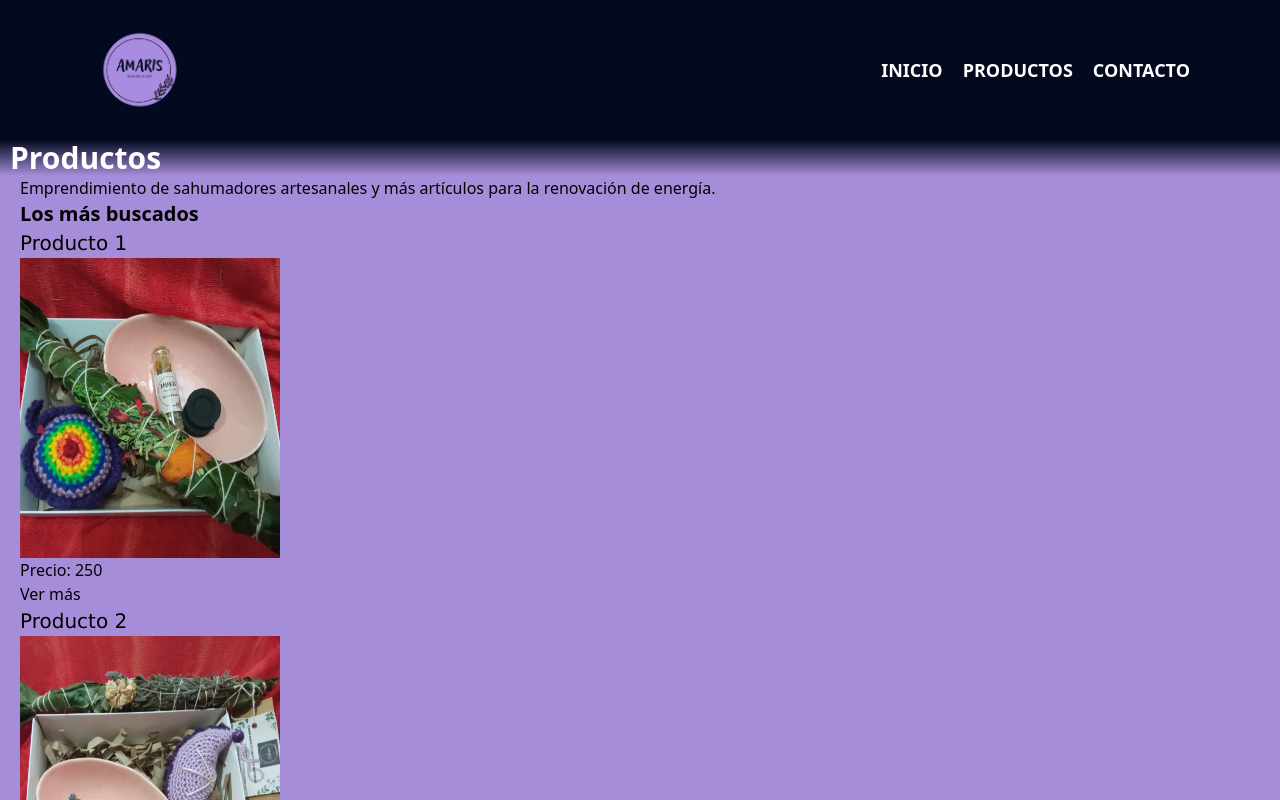
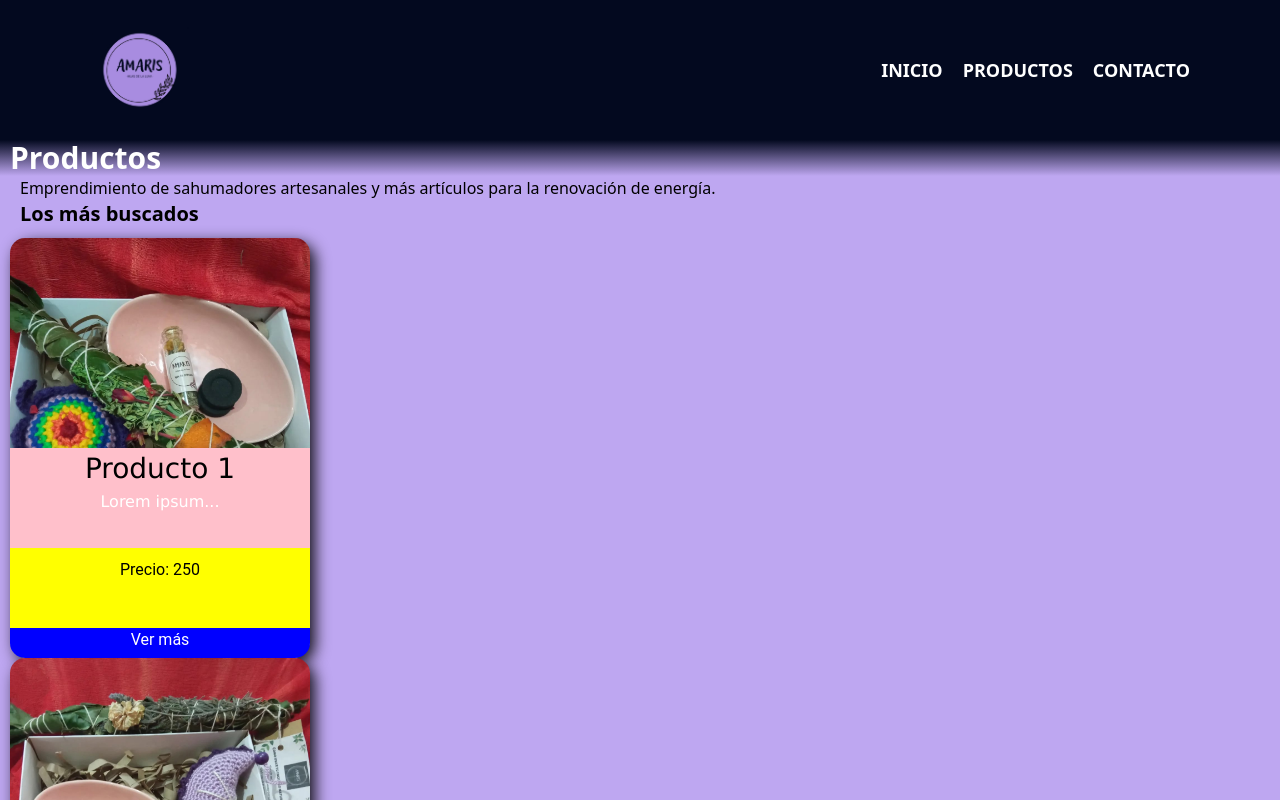
Before and after one commit to JoaoMora93/Proyecto_ReactJS_Joao_Moraes, a React (Vite) app in the folder tienda_reactJS_ JoaoM/: page / in a window 1280 px wide. Shown: the top 800 px of the page. Built offline with nearby package versions, Linux system fonts and the light colour scheme.

Commit message:
arreglos...

```diff
--- a/tienda_reactJS_ JoaoM/src/App.css
+++ b/tienda_reactJS_ JoaoM/src/App.css
@@ -15,5 +15,4 @@
   padding: 0;
   margin: 0;
   box-sizing: border-box;
-  background-image: url;
-}
+  }
--- a/tienda_reactJS_ JoaoM/src/components/ItemCard/ItemCard.jsx
+++ b/tienda_reactJS_ JoaoM/src/components/ItemCard/ItemCard.jsx
@@ -5,11 +5,23 @@ const ItemCard = ({item}) => {
 
     return (
         <div className="Item__Card">
-            <h4 className="Item__title px-5">{item.nombre}</h4>
-            <img className="Item__img px-5" src={item.img} alt={item.nombre} />
-            <p className="Item__description px-5">{item.descripcion}</p>
-            <p className="Item__price px-5">Precio: {item.precio}</p>
-            <button className="px-5">Ver más</button>
+            <div className="Item__img">
+                <img src={item.img} alt={item.nombre} />
+            </div>
+
+            <div className='Item__text'>
+            <h3>{item.nombre}</h3>
+            <p>{item.descripcion}</p>
+            </div>
+
+            <div className="Item__price">
+                <p >Precio: {item.precio}</p>
+            </div>
+
+            <div className="Item__btn">
+                <button>Ver más</button>
+            </div>
+
         </div>
     )
 }
--- a/tienda_reactJS_ JoaoM/src/components/ItemCard/ItemCard.scss
+++ b/tienda_reactJS_ JoaoM/src/components/ItemCard/ItemCard.scss
@@ -1,15 +1,63 @@
 
 
 .Item__Card{
+    display: grid;
+    width: 300px;
+    grid-template-columns: 300px;
+    grid-template-rows: 210px 100px 80px 30px;
+    grid-template-areas: "image" "texto" "price" "btn";
+    border-radius: 18px;
+    background-color: white;
+    box-shadow: 5px 5px 15px rgba($color: #000000, $alpha: 0.9);
+    font-family: roboto;
+    text-align: center;
+
+    .Item__img{
+        grid-area: image;
+        border-top-left-radius: 15px;
+        border-top-right-radius: 15px;
+        background-size: cover;
+
+        img{
+            border-top-left-radius: 15px;
+            border-top-right-radius: 15px;
+            width: 300px;
+            height: 300px;
+        }
+    }
+
+    .Item__text{
+        grid-area: texto;
+        font-family: Verdana, Geneva, Tahoma, sans-serif;
+        background-color: pink;
+
+        h3 {
+            margin-top: 0px;
+            font-size: 28px;
+        }
+
+        p {
+            color: white;
+            font-size: 15;
+            font-weight: 300;
+        }
+    }
 
 
-    .Item__title{
-        font-family: Verdana, Geneva, Tahoma, sans-serif;
-        font-size: 20px;
+    .Item__price{
+        grid-area: price;
+        background: yellow;
+        align-items: center;
+        justify-content: center;
+        color: black;
+        padding: 10px;
     }
 
-    .Item__img{
-        width: 300px;
-        height: 300px;
+    .Item__btn{
+        grid-area: btn;
+        border-bottom-left-radius: 15px;
+        border-bottom-right-radius: 15px;
+        background-color: blue;
+        color: white;
     }
 }
--- a/tienda_reactJS_ JoaoM/src/components/ItemList/ItemList.jsx
+++ b/tienda_reactJS_ JoaoM/src/components/ItemList/ItemList.jsx
@@ -13,11 +13,14 @@ const ItemList = ({productos}) => {
                 Los más buscados
             </h2>
 
-            <div>
-                {
-                    productos.map((prod) => <ItemCard key={prod.id}  item={prod} />)
-                }
-            </div>
+            <section className="galeria">
+                <div className="galeria__item">
+                    {
+                        productos.map((prod) => <ItemCard key={prod.id}  item={prod} />)
+                    }
+                </div>
+            </section>
+
         </div>
     )
 }
--- a/tienda_reactJS_ JoaoM/src/components/ItemList/ItemList.scss
+++ b/tienda_reactJS_ JoaoM/src/components/ItemList/ItemList.scss
@@ -4,7 +4,17 @@
 }
 
 .item__title {
-    background: linear-gradient(#03091Fff, #A68DDAff);
+    background: linear-gradient(#03091Fff, rgb(190, 167, 241));
     color: white;
     padding-left: 10px;
 }
+
+.galeria{
+    display: grid;
+    grid-template-columns: repeat(3, 350px);
+    grid-template-rows: repeat(3, 450px);
+
+    .galeria__item{
+        padding: 10px;
+    }
+}
--- a/tienda_reactJS_ JoaoM/src/components/ItemListContainer/ItemListContainer.scss
+++ b/tienda_reactJS_ JoaoM/src/components/ItemListContainer/ItemListContainer.scss
@@ -6,5 +6,5 @@
 
 
 .catalogo__contenedor {
-    background: #A68DDAff;
+    background: rgb(190, 167, 241);
 }
--- a/tienda_reactJS_ JoaoM/src/data/PRODUCTOS_VARIOS.json
+++ b/tienda_reactJS_ JoaoM/src/data/PRODUCTOS_VARIOS.json
@@ -2,42 +2,42 @@
     {
         "id": 1,
         "nombre": "Producto 1",
-        "descripción": "Lorem ipsum...",
+        "descripcion": "Lorem ipsum...",
         "precio": 250,
         "img": "../images/_productos/producto-1.jpeg"
     },
     {
         "id": 2,
         "nombre": "Producto 2",
-        "descripción": "Lorem ipsum...",
+        "descripcion": "Lorem ipsum...",
         "precio": 250,
         "img": "../images/_productos/producto-2.jpeg"
     },
     {
         "id": 3,
         "nombre": "Producto 3",
-        "descripción": "Lorem ipsum...",
+        "descripcion": "Lorem ipsum...",
         "precio": 250,
         "img": "../images/_productos/producto-3.jpeg"
     },
     {
         "id": 4,
         "nombre": "Producto 4",
-        "descripción": "Lorem ipsum...",
+        "descripcion": "Lorem ipsum...",
         "precio": 250,
         "img": "../images/_productos/producto-4.jpeg"
     },
     {
         "id": 5,
         "nombre": "Producto 5",
-        "descripción": "Lorem ipsum...",
+        "descripcion": "Lorem ipsum...",
         "precio": 250,
         "img": "../images/_productos/producto-5.jpeg"
     },
     {
         "id": 6,
         "nombre": "Producto 6",
-        "descripción": "Lorem ipsum...",
+        "descripcion": "Lorem ipsum...",
         "precio": 250,
         "img": "../images/_productos/producto-6.jpeg"
     }
```
